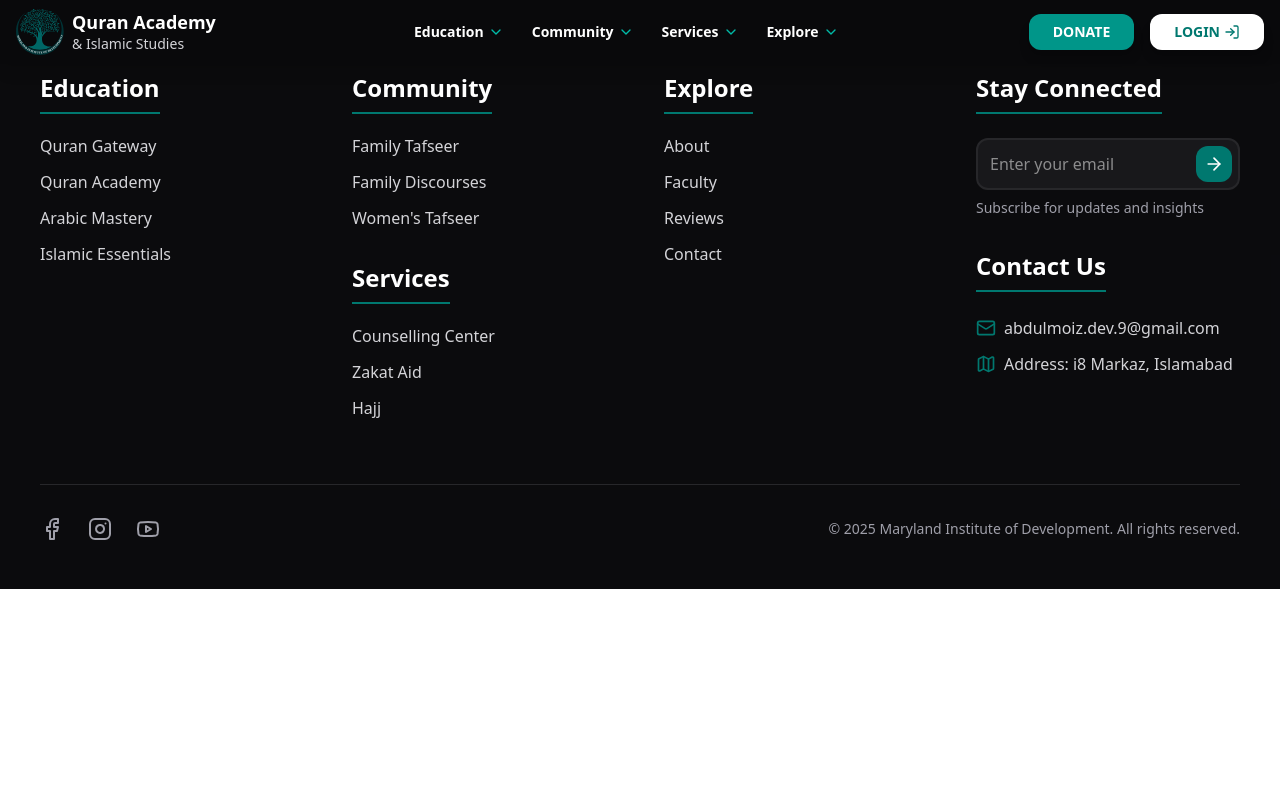
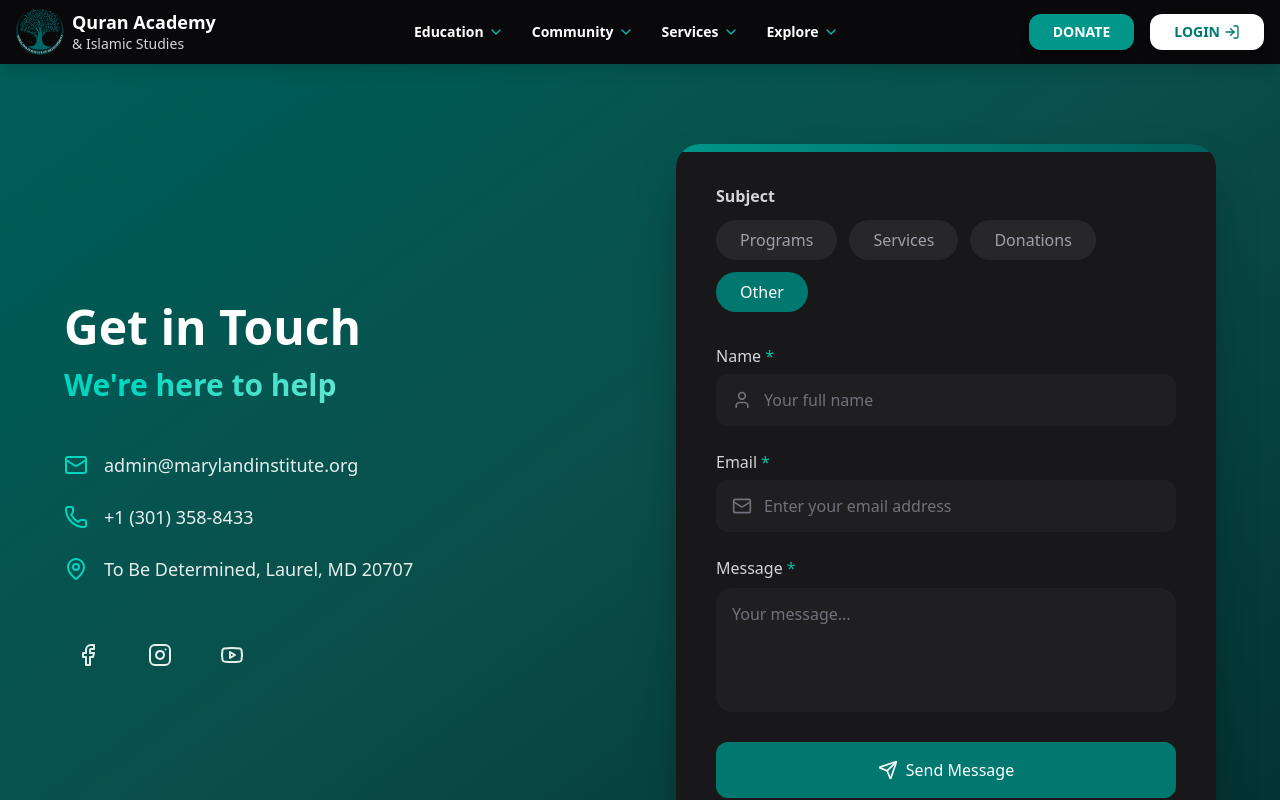
Before and after one commit to moiz2122/paklandinstitute.com, a React (Vite) app: page /contact in a window 1280 px wide. Shown: the top 800 px of the page. Built offline with nearby package versions, Linux system fonts and the light colour scheme.

Commit message:
Contact page add

```diff
--- a/src/pages/ExplorePages/Contact.jsx
+++ b/src/pages/ExplorePages/Contact.jsx
@@ -1,9 +1,222 @@
-import React from 'react'
+import { useState } from "react";
+import {
+  Mail,
+  Phone,
+  MapPin,
+  Facebook,
+  Instagram,
+  Youtube,
+  User,
+  Send,
+} from "lucide-react";
 
-function Contact() {
+export default function Contact() {
+  const [selectedSubject, setSelectedSubject] = useState("Other");
+  const [formData, setFormData] = useState({
+    name: "",
+    email: "",
+    message: "",
+  });
+  const [isSubmitting, setIsSubmitting] = useState(false);
+
+  const subjects = ["Programs", "Services", "Donations", "Other"];
+
+  const handleInputChange = (e) => {
+    const { name, value } = e.target;
+    setFormData((prev) => ({
+      ...prev,
+      [name]: value,
+    }));
+  };
+
+  const handleSubmit = async (e) => {
+    e.preventDefault();
+    setIsSubmitting(true);
+
+    // Simulate form submission
+    await new Promise((resolve) => setTimeout(resolve, 1500));
+
+    // Reset fields
+    setFormData({ name: "", email: "", message: "" });
+    setSelectedSubject("Other");
+    setIsSubmitting(false);
+
+    alert("Message sent successfully!");
+  };
+
   return (
-    <div>lorem20022</div>
-  )
+    <main className="flex-grow bg-gradient-to-br from-teal-800 via-teal-900 to-teal-950 px-4 pt-24 pb-16 md:px-8 lg:px-16 lg:py-24 lg:pt-36">
+      <div className="max-w-7xl mx-auto">
+        <div className="flex flex-col lg:flex-row gap-12 lg:gap-18 items-center">
+          <div className="w-full lg:w-1/2 space-y-12">
+            <div className="space-y-4">
+              <h1 className="text-4xl md:text-5xl font-bold text-white">
+                Get in Touch
+              </h1>
+              <p className="text-2xl md:text-3xl font-semibold bg-gradient-to-r from-teal-400 to-teal-200 bg-clip-text text-transparent">
+                We're here to help
+              </p>
+            </div>
+
+            <div className="space-y-6">
+              <a
+                href="mailto:admin@marylandinstitute.org"
+                className="flex items-center gap-4 text-white/90 hover:text-white transition-colors duration-300"
+              >
+                <Mail className="w-6 h-6 text-teal-400" />
+                <span className="text-lg">admin@marylandinstitute.org</span>
+              </a>
+
+              <div className="flex items-center gap-4 text-white/90">
+                <Phone className="w-6 h-6 text-teal-400" />
+                <span className="text-lg">+1 (301) 358-8433</span>
+              </div>
+
+              <div className="flex items-center gap-4 text-white/90">
+                <MapPin className="w-6 h-6 text-teal-400" />
+                <span className="text-lg">
+                  To Be Determined, Laurel, MD 20707
+                </span>
+              </div>
+            </div>
+
+            <div className="flex items-center gap-6">
+              <a
+                aria-label="Facebook"
+                target="_blank"
+                rel="noopener noreferrer"
+                className="inline-flex text-white/90 p-3 rounded-full hover:text-white hover:bg-teal-600/30 transition duration-300"
+                href="https://www.facebook.com/marylandinstitute/"
+              >
+                <Facebook className="w-6 h-6" />
+              </a>
+
+              <a
+                aria-label="Instagram"
+                target="_blank"
+                rel="noopener noreferrer"
+                className="inline-flex text-white/90 p-3 rounded-full hover:text-white hover:bg-teal-600/30 transition duration-300"
+                href="https://www.instagram.com/marylandinstitute/"
+              >
+                <Instagram className="w-6 h-6" />
+              </a>
+
+              <a
+                aria-label="Youtube"
+                target="_blank"
+                rel="noopener noreferrer"
+                className="inline-flex text-white/90 p-3 rounded-full hover:text-white hover:bg-teal-600/30 transition duration-300"
+                href="https://www.youtube.com/@midonline"
+              >
+                <Youtube className="w-6 h-6" />
+              </a>
+            </div>
+          </div>
+
+          <div className="w-full lg:w-1/2">
+            <div className="bg-zinc-900 rounded-3xl p-7 md:p-10 shadow-2xl shadow-black/40 relative overflow-hidden">
+              <div className="absolute top-0 left-0 w-full h-2 bg-gradient-to-r from-teal-600 to-teal-800"></div>
+
+              <div className="mb-8">
+                <label className="block text-base font-semibold text-zinc-300 mb-3">
+                  Subject
+                </label>
+                <div className="flex flex-wrap gap-3">
+                  {subjects.map((subject) => (
+                    <button
+                      key={subject}
+                      className={`px-6 py-2 rounded-full transition duration-300 ${
+                        selectedSubject === subject
+                          ? "bg-teal-700 text-white"
+                          : "bg-zinc-800 text-zinc-400 hover:bg-teal-900 hover:text-teal-400"
+                      }`}
+                      onClick={() => setSelectedSubject(subject)}
+                      type="button"
+                    >
+                      {subject}
+                    </button>
+                  ))}
+                </div>
+              </div>
+
+              <div className="space-y-6">
+                <div>
+                  <div className="relative">
+                    <label className="block text-base font-medium text-zinc-300 mb-1.5">
+                      Name<span className="text-teal-500 ml-1">*</span>
+                    </label>
+                    <div className="relative">
+                      <div className="absolute inset-y-0 left-0 pl-4 flex items-center pointer-events-none">
+                        <User className="w-5 h-5 text-zinc-500" />
+                      </div>
+                      <input
+                        placeholder="Your full name"
+                        className="w-full pr-12 pl-12 py-3.5 text-zinc-100 bg-zinc-800/50 rounded-xl focus:outline-none focus:ring-2 focus:ring-teal-500 focus:ring-opacity-50 transition duration-200 placeholder:text-zinc-500"
+                        required
+                        type="text"
+                        value={formData.name}
+                        name="name"
+                        onChange={handleInputChange}
+                      />
+                    </div>
+                  </div>
+                </div>
+
+                <div>
+                  <div className="relative">
+                    <label className="block text-base font-medium text-zinc-300 mb-1.5">
+                      Email<span className="text-teal-500 ml-1">*</span>
+                    </label>
+                    <div className="relative">
+                      <div className="absolute inset-y-0 left-0 pl-4 flex items-center pointer-events-none">
+                        <Mail className="w-5 h-5 text-zinc-500" />
+                      </div>
+                      <input
+                        placeholder="Enter your email address"
+                        className="w-full pr-12 pl-12 py-3.5 text-zinc-100 bg-zinc-800/50 rounded-xl focus:outline-none focus:ring-2 focus:ring-teal-500 focus:ring-opacity-50 transition duration-200 placeholder:text-zinc-500"
+                        required
+                        type="email"
+                        value={formData.email}
+                        name="email"
+                        onChange={handleInputChange}
+                      />
+                    </div>
+                  </div>
+                </div>
+
+                <div>
+                  <label
+                    htmlFor="message"
+                    className="block text-base font-medium text-zinc-300 mb-2"
+                  >
+                    Message<span className="text-teal-500 ml-1">*</span>
+                  </label>
+                  <textarea
+                    id="message"
+                    name="message"
+                    rows="4"
+                    className="w-full px-4 py-3.5 text-zinc-100 bg-zinc-800/50 rounded-2xl focus:outline-none focus:ring-2 focus:ring-teal-500 focus:ring-opacity-50 transition duration-200 placeholder:text-zinc-500 resize-none"
+                    placeholder="Your message..."
+                    required
+                    value={formData.message}
+                    onChange={handleInputChange}
+                  />
+                </div>
+
+                <button
+                  type="button"
+                  className="w-full bg-teal-700 font-medium text-white py-4 rounded-xl flex items-center justify-center gap-2 hover:bg-teal-600 transition-colors duration-300 disabled:opacity-50 disabled:cursor-not-allowed"
+                  disabled={isSubmitting}
+                  onClick={handleSubmit}
+                >
+                  <Send className="w-5 h-5" />
+                  {isSubmitting ? "Sending..." : "Send Message"}
+                </button>
+              </div>
+            </div>
+          </div>
+        </div>
+      </div>
+    </main>
+  );
 }
-
-export default Contact
```
